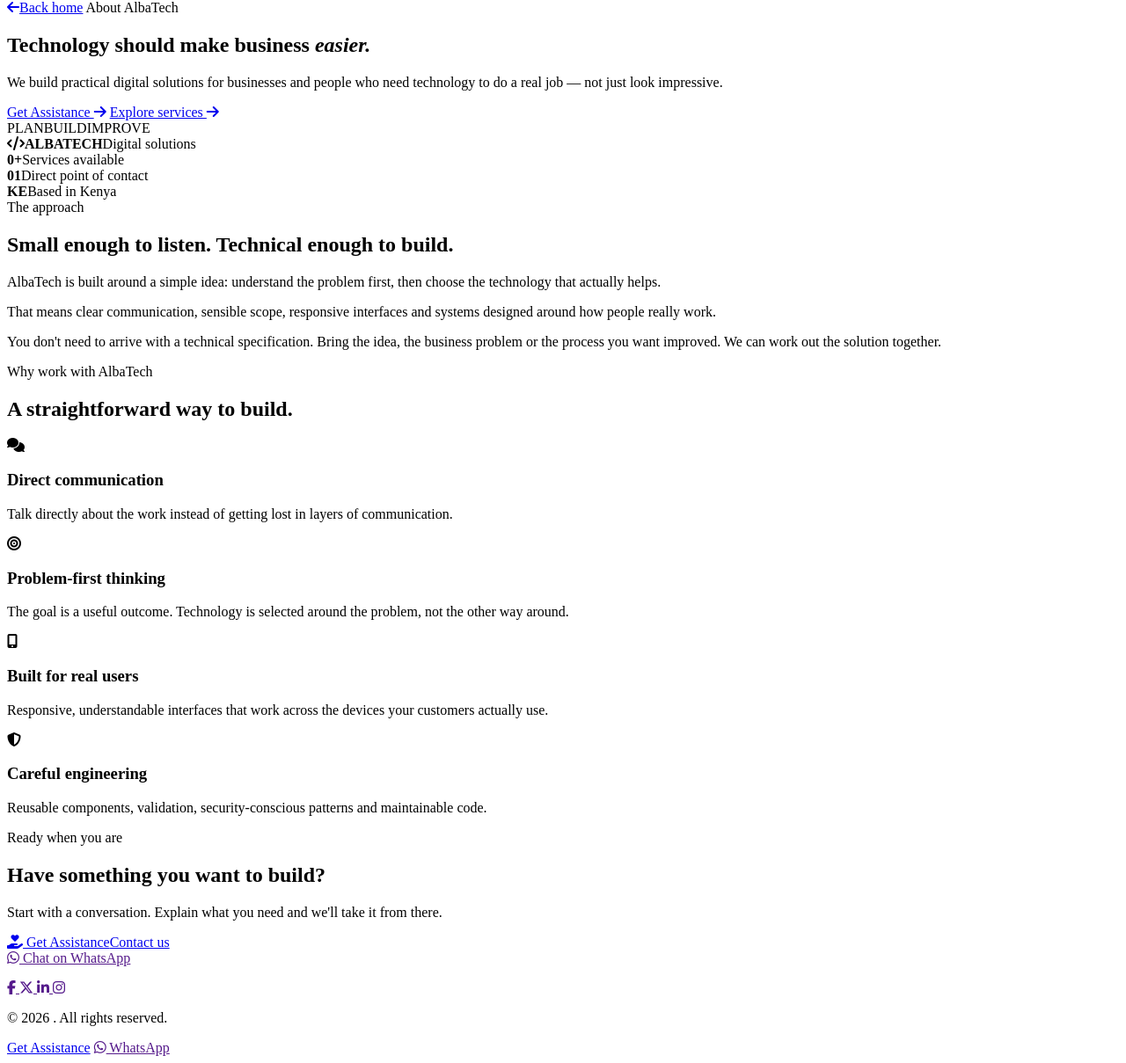
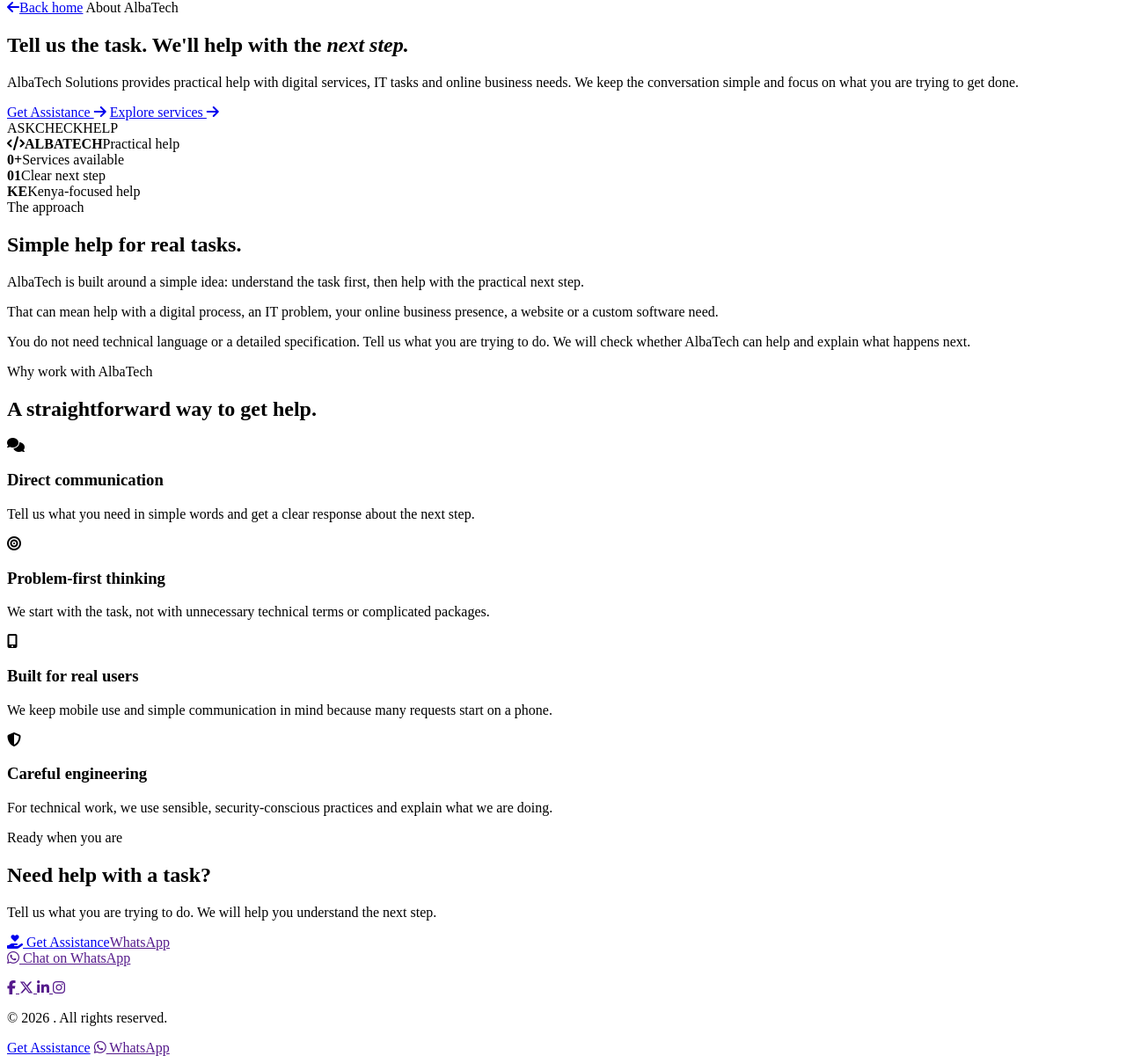
Before and after one commit to alumasinde/albatechsolutions, a PHP site: template resources/views/public/about.php in a window 1280 px wide. Shown: the part 101-1310 px from the top of the page at 88% size. Run offline with PHP 8.4, Linux system fonts and the light colour scheme; the template is opened without the code that fills it, so the values that code supplies are empty; some libraries are stand-ins or nearby versions.

Commit message:
content: make About page task-first and Kenya-friendly

```diff
--- a/resources/views/public/about.php
+++ b/resources/views/public/about.php
@@ -1,6 +1,6 @@
 <?php
 $title = 'About Us | ' . setting('site_name', 'AlbaTech Solutions');
-$metaDescription = 'Learn how ' . setting('site_name', 'AlbaTech Solutions') . ' approaches websites, custom software and practical digital solutions for businesses.';
+$metaDescription = 'Learn about AlbaTech Solutions, an independent Kenya-based service helping people and businesses with practical digital, IT and online tasks.';
 $canonicalUrl = rtrim(config('app.url'), '/') . '/about';
 $jsonLd = [
     \App\Core\Seo::breadcrumbs([
@@ -15,16 +15,16 @@ ob_start();
         <div>
             <a href="/" class="conversion-back" aria-label="Back to home"><i class="fa-solid fa-arrow-left"></i><span>Back home</span></a>
             <span class="public-kicker">About AlbaTech</span>
-            <h1>Technology should make business <em>easier.</em></h1>
-            <p class="conversion-lead">We build practical digital solutions for businesses and people who need technology to do a real job — not just look impressive.</p>
+            <h1>Tell us the task. We'll help with the <em>next step.</em></h1>
+            <p class="conversion-lead">AlbaTech Solutions provides practical help with digital services, IT tasks and online business needs. We keep the conversation simple and focus on what you are trying to get done.</p>
             <div class="conversion-hero-actions">
                 <a class="btn btn-primary btn-lg" href="/get-help">Get Assistance <i class="fa-solid fa-arrow-right"></i></a>
                 <a href="/services" class="btn btn-secondary btn-lg">Explore services <i class="fa-solid fa-arrow-right"></i></a>
             </div>
         </div>
         <div class="conversion-about-hero__panel" aria-label="AlbaTech approach">
-            <div class="phase6-orbit"><span>PLAN</span><span>BUILD</span><span>IMPROVE</span></div>
-            <div class="conversion-about-hero__core"><i class="fa-solid fa-code"></i><strong>ALBATECH</strong><span>Digital solutions</span></div>
+            <div class="phase6-orbit"><span>ASK</span><span>CHECK</span><span>HELP</span></div>
+            <div class="conversion-about-hero__core"><i class="fa-solid fa-code"></i><strong>ALBATECH</strong><span>Practical help</span></div>
         </div>
     </div>
 </section>
@@ -32,30 +32,30 @@ ob_start();
 <section class="public-section conversion-trust-strip">
     <div class="public-container conversion-stats">
         <div><strong><?= (int) ($serviceCount ?? 0) ?>+</strong><span>Services available</span></div>
-        <div><strong>01</strong><span>Direct point of contact</span></div>
-        <div><strong>KE</strong><span>Based in Kenya</span></div>
+        <div><strong>01</strong><span>Clear next step</span></div>
+        <div><strong>KE</strong><span>Kenya-focused help</span></div>
     </div>
 </section>
 
 <section class="public-section">
     <div class="public-container conversion-story-grid">
-        <div><span class="public-kicker">The approach</span><h2>Small enough to listen. Technical enough to build.</h2></div>
+        <div><span class="public-kicker">The approach</span><h2>Simple help for real tasks.</h2></div>
         <div class="conversion-story-copy">
-            <p>AlbaTech is built around a simple idea: understand the problem first, then choose the technology that actually helps.</p>
-            <p>That means clear communication, sensible scope, responsive interfaces and systems designed around how people really work.</p>
-            <p>You don't need to arrive with a technical specification. Bring the idea, the business problem or the process you want improved. We can work out the solution together.</p>
+            <p>AlbaTech is built around a simple idea: understand the task first, then help with the practical next step.</p>
+            <p>That can mean help with a digital process, an IT problem, your online business presence, a website or a custom software need.</p>
+            <p>You do not need technical language or a detailed specification. Tell us what you are trying to do. We will check whether AlbaTech can help and explain what happens next.</p>
         </div>
     </div>
 </section>
 
 <section class="public-section public-section--muted">
     <div class="public-container">
-        <div class="conversion-section-heading"><span class="public-kicker">Why work with AlbaTech</span><h2>A straightforward way to build.</h2></div>
+        <div class="conversion-section-heading"><span class="public-kicker">Why work with AlbaTech</span><h2>A straightforward way to get help.</h2></div>
         <div class="conversion-trust-grid">
-            <article><span class="conversion-trust-icon"><i class="fa-solid fa-comments"></i></span><h3>Direct communication</h3><p>Talk directly about the work instead of getting lost in layers of communication.</p></article>
-            <article><span class="conversion-trust-icon"><i class="fa-solid fa-bullseye"></i></span><h3>Problem-first thinking</h3><p>The goal is a useful outcome. Technology is selected around the problem, not the other way around.</p></article>
-            <article><span class="conversion-trust-icon"><i class="fa-solid fa-mobile-screen-button"></i></span><h3>Built for real users</h3><p>Responsive, understandable interfaces that work across the devices your customers actually use.</p></article>
-            <article><span class="conversion-trust-icon"><i class="fa-solid fa-shield-halved"></i></span><h3>Careful engineering</h3><p>Reusable components, validation, security-conscious patterns and maintainable code.</p></article>
+            <article><span class="conversion-trust-icon"><i class="fa-solid fa-comments"></i></span><h3>Direct communication</h3><p>Tell us what you need in simple words and get a clear response about the next step.</p></article>
+            <article><span class="conversion-trust-icon"><i class="fa-solid fa-bullseye"></i></span><h3>Problem-first thinking</h3><p>We start with the task, not with unnecessary technical terms or complicated packages.</p></article>
+            <article><span class="conversion-trust-icon"><i class="fa-solid fa-mobile-screen-button"></i></span><h3>Built for real users</h3><p>We keep mobile use and simple communication in mind because many requests start on a phone.</p></article>
+            <article><span class="conversion-trust-icon"><i class="fa-solid fa-shield-halved"></i></span><h3>Careful engineering</h3><p>For technical work, we use sensible, security-conscious practices and explain what we are doing.</p></article>
         </div>
     </div>
 </section>
@@ -74,7 +74,7 @@ ob_start();
 <?php endif; ?>
 
 <section class="phase6-final-cta">
-    <div class="public-container"><div class="phase6-final-cta__inner"><div><span class="public-kicker">Ready when you are</span><h2>Have something you want to build?</h2><p>Start with a conversation. Explain what you need and we'll take it from there.</p></div><div class="phase6-final-cta__actions"><a class="btn btn-primary btn-lg" href="/get-help"><i class="fa-solid fa-hand-holding-heart"></i> Get Assistance</a><a class="btn btn-ghost-light btn-lg" href="/contact">Contact us</a></div></div></div>
+    <div class="public-container"><div class="phase6-final-cta__inner"><div><span class="public-kicker">Ready when you are</span><h2>Need help with a task?</h2><p>Tell us what you are trying to do. We will help you understand the next step.</p></div><div class="phase6-final-cta__actions"><a class="btn btn-primary btn-lg" href="/get-help"><i class="fa-solid fa-hand-holding-heart"></i> Get Assistance</a><a class="btn btn-ghost-light btn-lg" href="<?= e(whatsapp_url('Hi AlbaTech Solutions, I need help with a task.')) ?>" target="_blank" rel="noopener noreferrer">WhatsApp</a></div></div></div>
 </section>
 <?php
 $pageContent = ob_get_clean();
```
